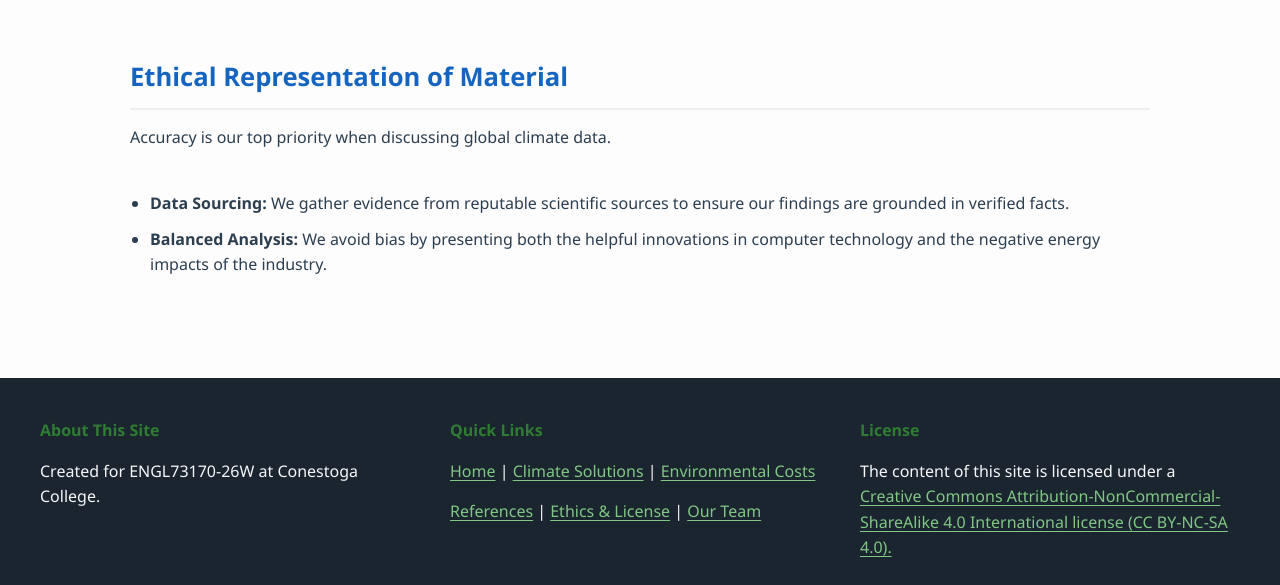
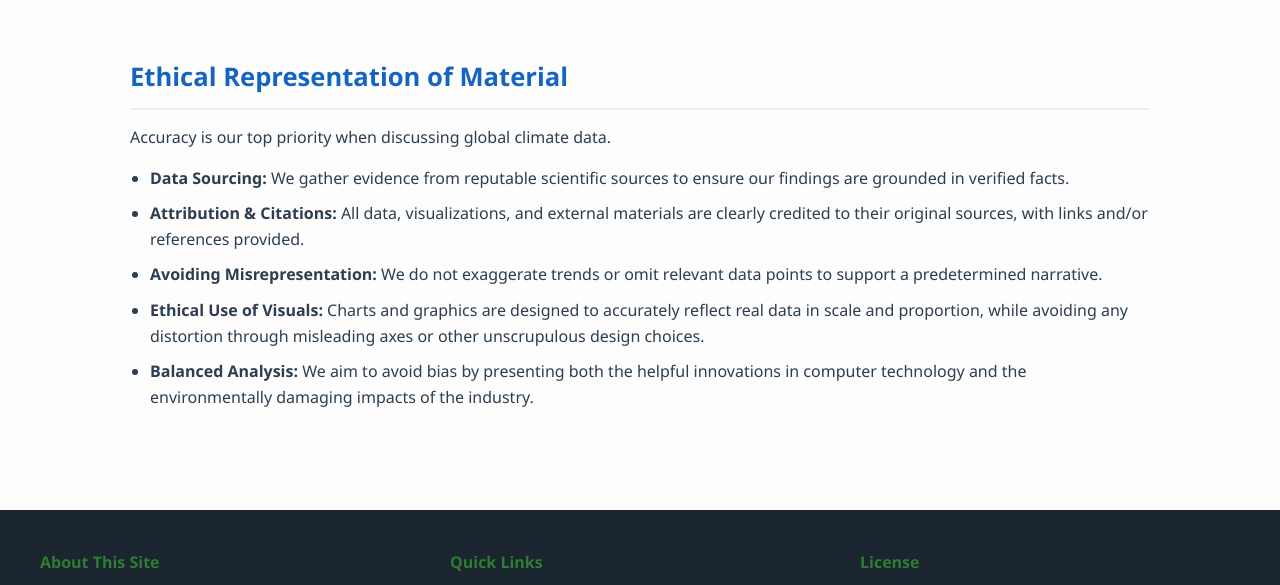
Before and after one commit to AbhinavVenkatSG/group3_projectb, a website: page ethics.html in a window 1280 px wide. Shown: the part 215-800 px from the top of the page. Drawn offline with Linux system fonts and the light colour scheme.

Commit message:
feat: update ethics page

```diff
--- a/ethics.html
+++ b/ethics.html
@@ -25,7 +25,6 @@
                     Accuracy is our top priority when discussing global climate
                     data.
                 </p>
-                <br />
                 <ul>
                     <li>
                         <strong>Data Sourcing:</strong> We gather evidence from
@@ -33,10 +32,28 @@
                         grounded in verified facts.
                     </li>
                     <li>
-                        <strong>Balanced Analysis:</strong> We avoid bias by
-                        presenting both the helpful innovations in computer
-                        technology and the negative energy impacts of the
-                        industry.
+                        <strong>Attribution &amp; Citations:</strong> All data,
+                        visualizations, and external materials are clearly
+                        credited to their original sources, with links and/or
+                        references provided.
+                    </li>
+                    <li>
+                        <strong>Avoiding Misrepresentation:</strong> We do not
+                        exaggerate trends or omit relevant data points to
+                        support a predetermined narrative.
+                    </li>
+                    <li>
+                        <strong>Ethical Use of Visuals:</strong> Charts and
+                        graphics are designed to accurately reflect real data in
+                        scale and proportion, while avoiding any distortion
+                        through misleading axes or other unscrupulous design
+                        choices.
+                    </li>
+                    <li>
+                        <strong>Balanced Analysis:</strong> We aim to avoid bias
+                        by presenting both the helpful innovations in computer
+                        technology and the environmentally damaging impacts of
+                        the industry.
                     </li>
                 </ul>
             </section>
```
